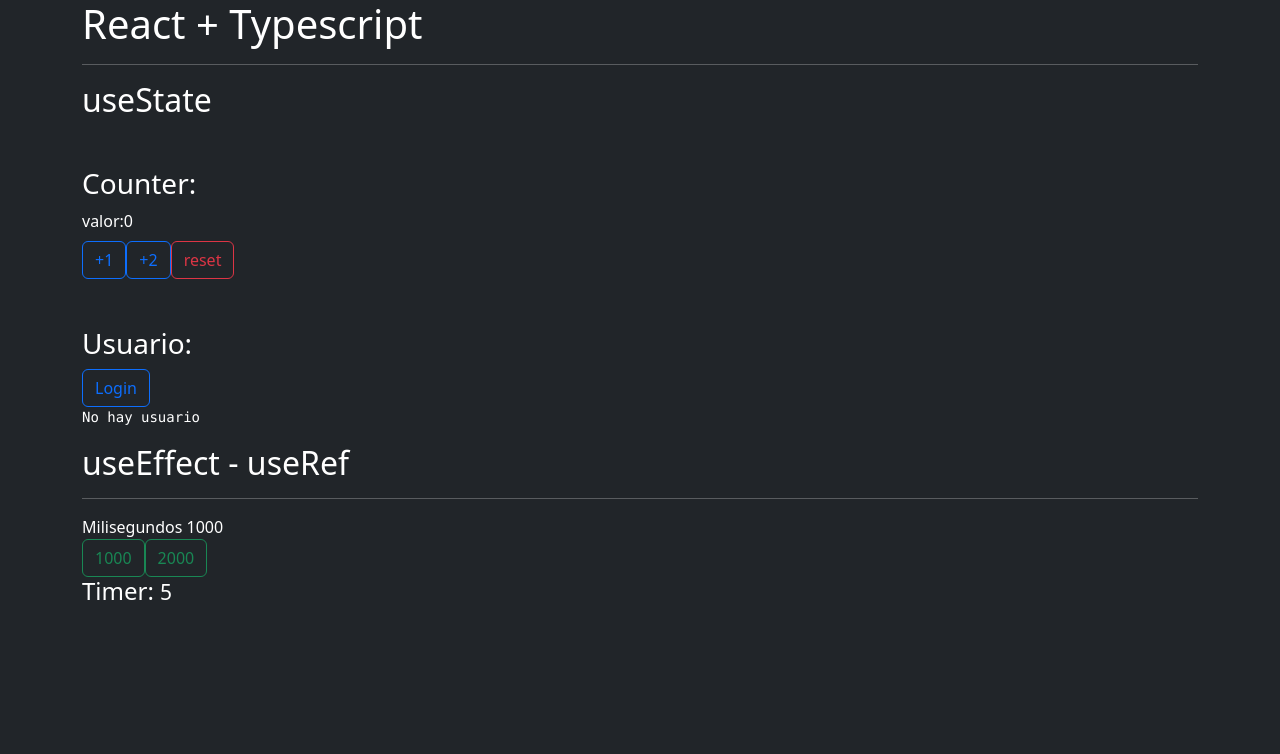
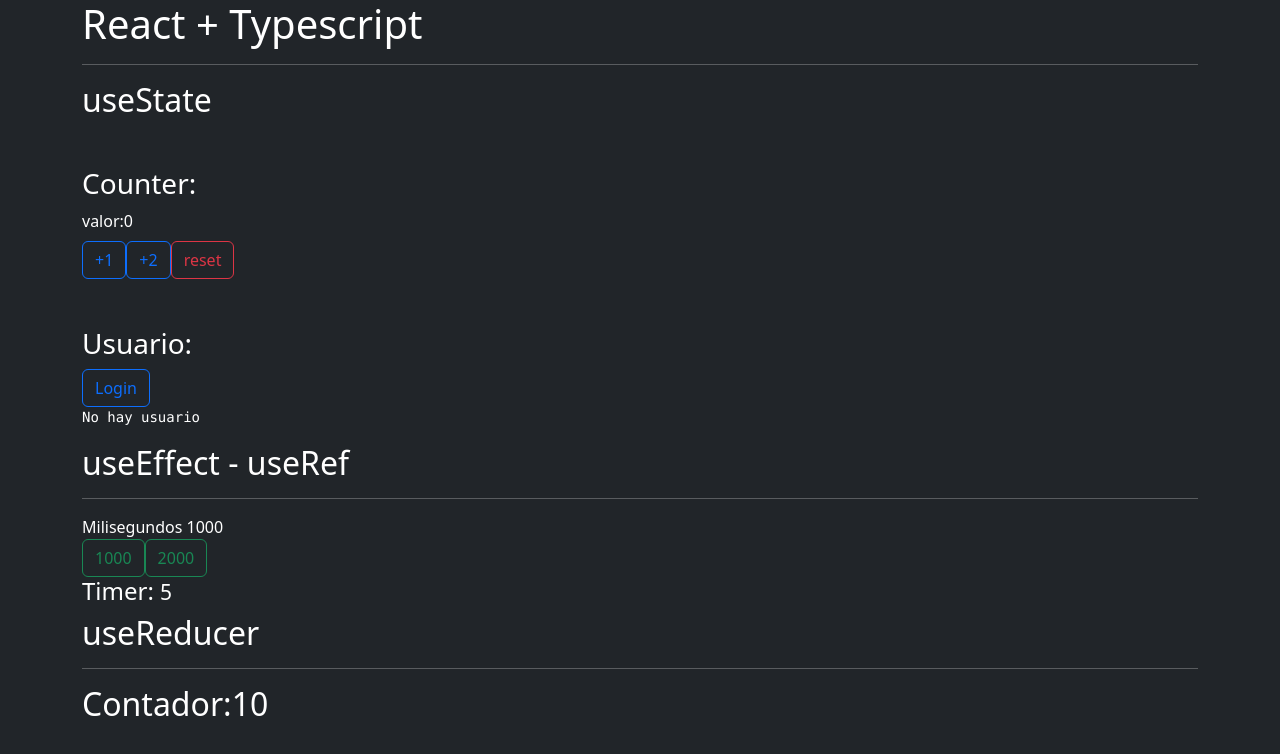
Before and after one commit to manzoDev/react-use-ts, a React (Create React App) app: page / in a window 1280 px wide. Shown: the top 754 px of the page. Built offline with nearby package versions, Linux system fonts and the light colour scheme.

Commit message:
feat add useReducer

```diff
--- a/src/App.tsx
+++ b/src/App.tsx
@@ -2,6 +2,7 @@
 import Counter from './components/Counter';
 import Usuario from './components/Usuario';
 import TimerFather from './components/TimerFather';
+import CounterRedu from './components/CounterRedu';
 
 function App() {
   return (
@@ -17,6 +18,10 @@
     <h2>useEffect - useRef</h2>
     <hr/>
     <TimerFather />
+
+    <h2>useReducer</h2>
+    <hr/>
+    <CounterRedu/>
     </>
   );
 }
--- /dev/null
+++ b/src/components/CounterRedu.tsx
@@ -0,0 +1,8 @@
+
+export default function CounterRedu() {
+  return (
+    <>
+      <h2>Contador:10</h2>
+    </>
+  )
+}
```
